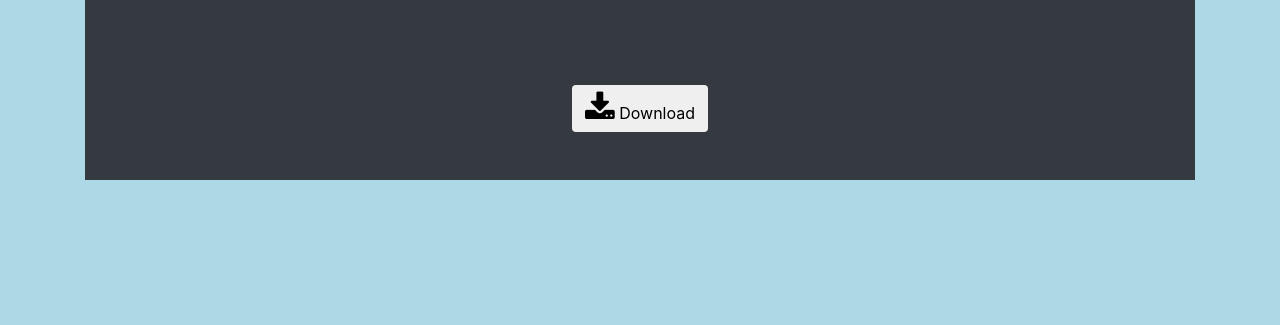
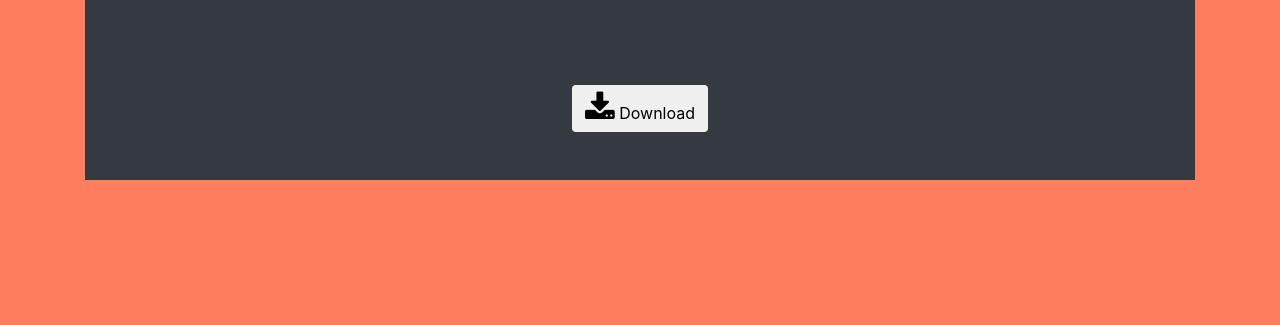
Before and after one commit to praveenkhanal/myprofile, a plain HTML site: page index.html in a window 1280 px wide. Shown: the part 475-800 px from the top of the page. Drawn offline with nearby package versions, Linux system fonts and the light colour scheme.

Commit message:
selection of background

```diff
--- a/css/style.css
+++ b/css/style.css
@@ -1,10 +1,12 @@
 body {
-  background-color: lightblue;
+  background-color: #ff7e5f;
+  /*background-color: #EDEEF1;*/
+
 }
-body {
-  background-image: url("bgdesert.jpg");
-}
+/*body {
+  background: url('../img/qq.jpg');
 
+}*/
 .bg-black{
 	background-color: black;
 }
--- a/index.html
+++ b/index.html
@@ -90,13 +90,13 @@
 	</h3>
 	<h3> REDUX
 	<div class="progress mb-4">
-		<div class="progress-bar progress-bar-striped progress-bar-animated" style="width: 70%">
+		<div class="progress-bar progress-bar-striped progress-bar-animated" style="width: 90%">
 	</div>
 </div>
 	</h3>
 	<h3> DJANGO
 	<div class="progress mb-4" >
-		<div class="progress-bar progress-bar-striped progress-bar-animated" style="width: 90%">
+		<div class="progress-bar progress-bar-striped progress-bar-animated" style="width: 95%">
 	</div>
 </div>
 	</h3>
```
Also changed, not shown: img/1.png (added), img/2.jpeg (added), img/3.jpeg (added), 1 other file.
